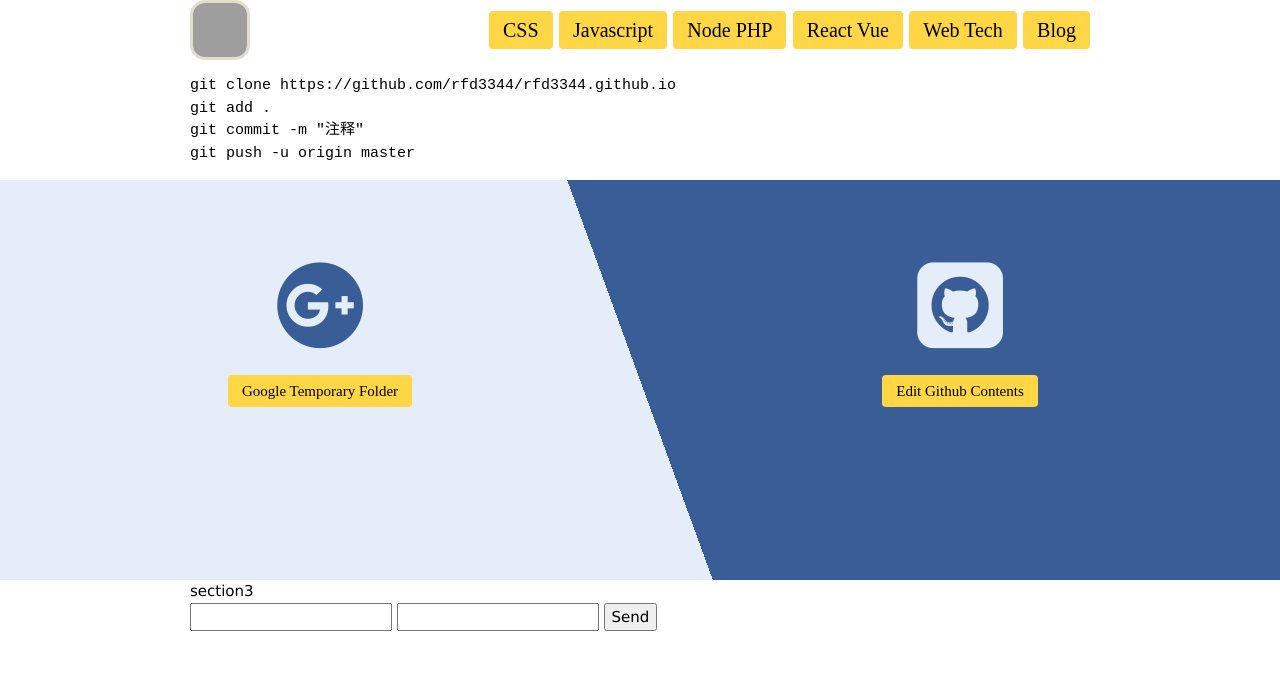
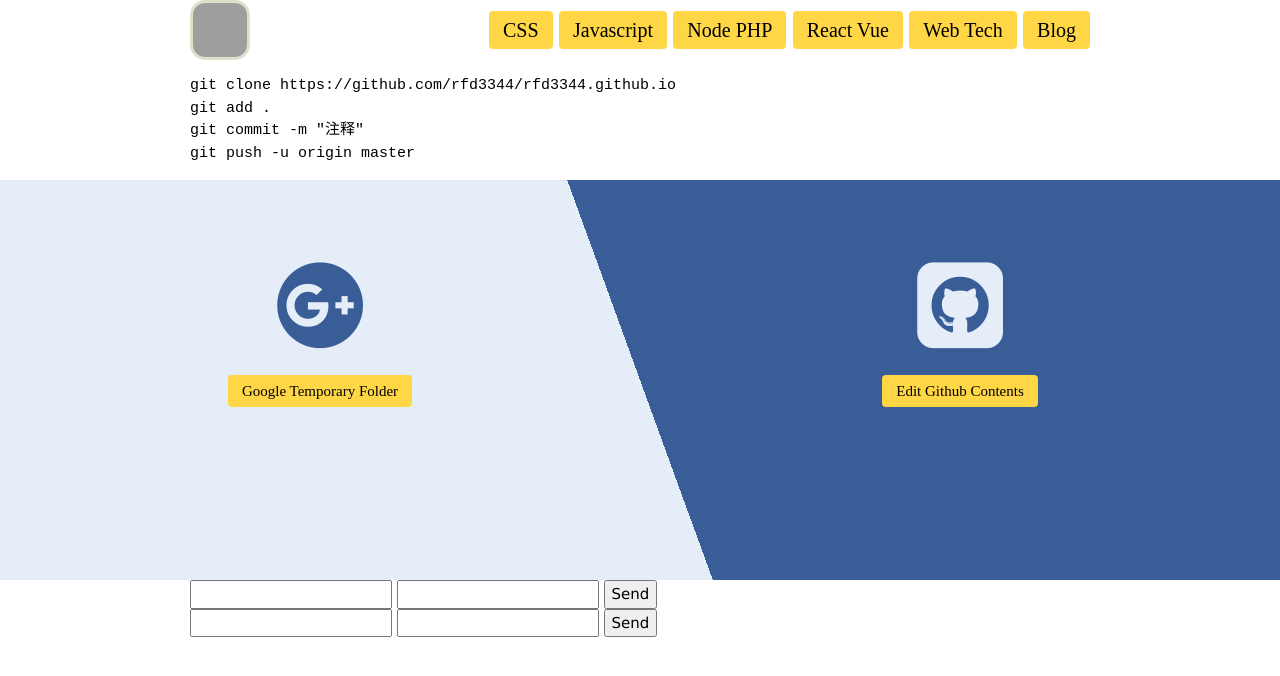
Before and after one commit to rfd3344a/rfd3344.github.io, a Jekyll site: the page built from index.html, in a window 1280 px wide. Shown: the top 676 px of the page. Built offline with Jekyll 4.4.1, drawn with Linux system fonts in a browser that asks for light colours; some web fonts are replaced; grey boxes are pictures that could not be loaded.

Commit message:
Update index.html

```diff
--- a/index.html
+++ b/index.html
@@ -23,7 +23,12 @@ git push -u origin master
 </section>
 
 <section>
-   section3
+   <form action="https://formspree.io/your@email.com"
+      method="POST">
+    <input type="text" name="name">
+    <input type="email" name="_replyto">
+    <input type="submit" value="Send">
+</form>
 </section>
 
 <section>
```
